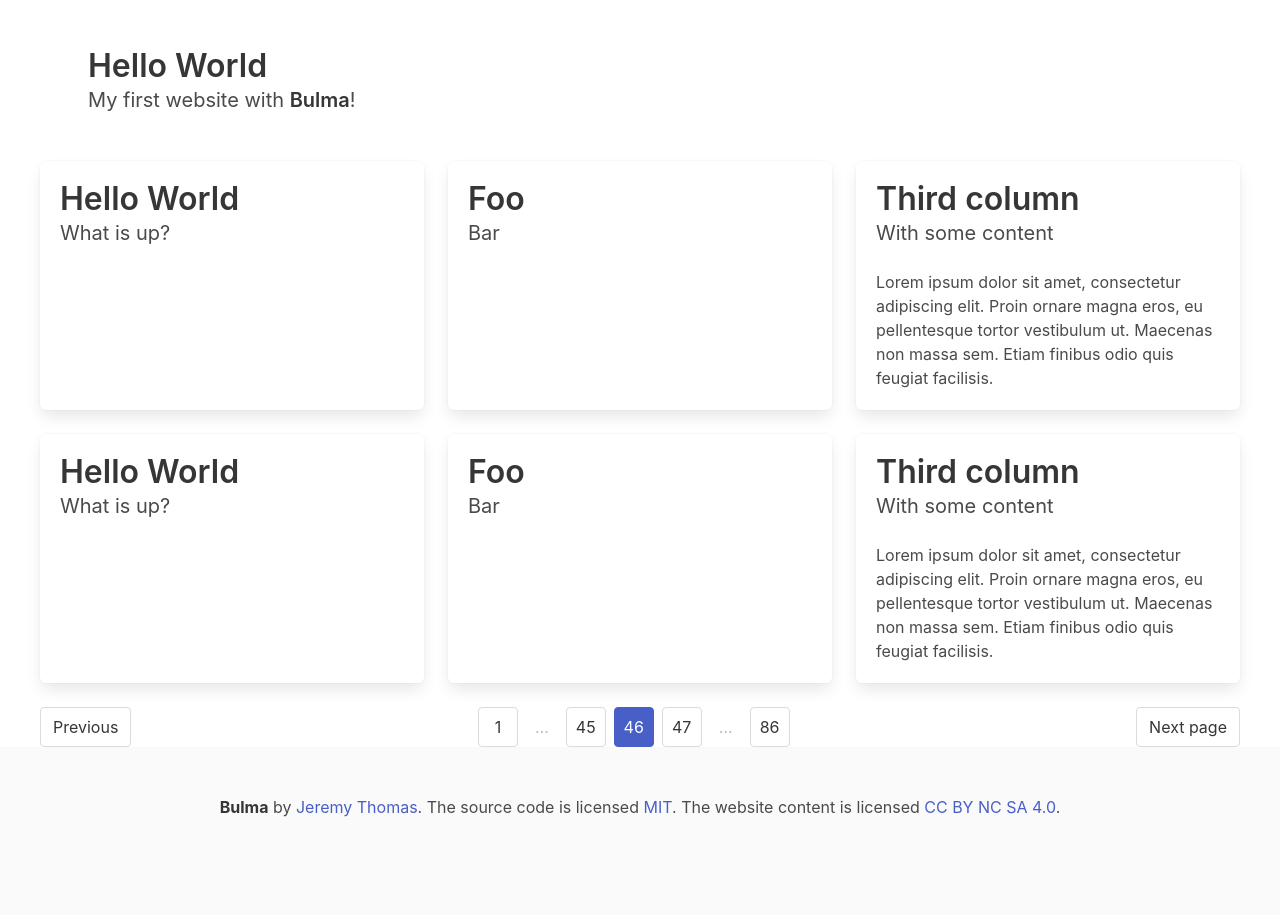
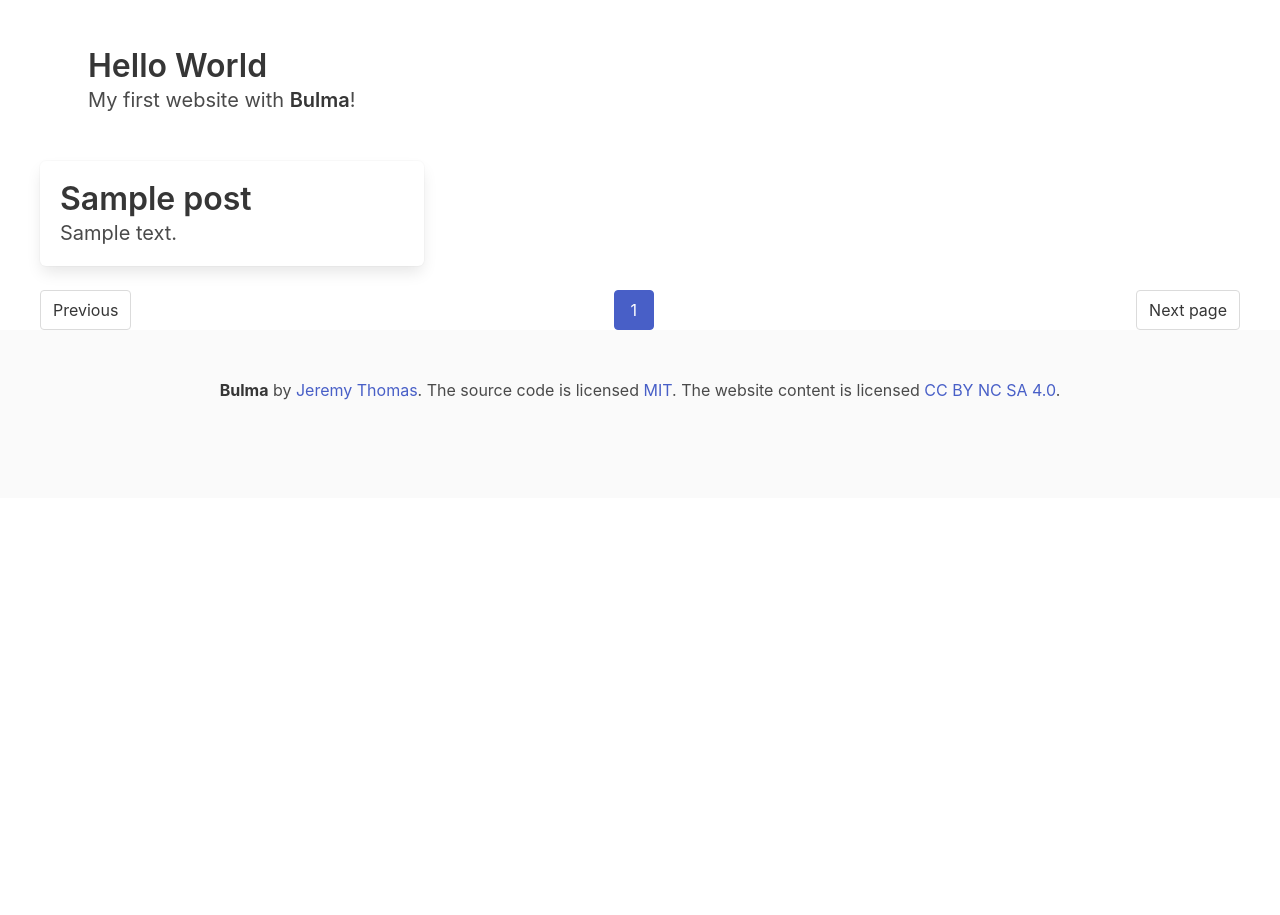
Before and after one commit to otfeb/jungle_miniProject, a Flask app: page / in a window 1280 px wide. Shown: the part 56-971 px from the top of the page. After the commit the page ends 456 px from the top, so only its background shows below. Run offline with Flask 3, Linux system fonts and the light colour scheme; a database or web service that is not in the repository returns one stand-in record (values such as "Sample title").

Commit message:
Feat: Pagination 추가

```diff
--- a/app.py
+++ b/app.py
@@ -1,14 +1,23 @@
 from flask import *
 from pymongo import MongoClient
+import math
 
 client = MongoClient('mongodb+srv://sparta:jungle@cluster0.sfuhxqa.mongodb.net/?retryWrites=true&w=majority&appName=Cluster0')
 db = client.dbjungle
 
 app = Flask(__name__)
 
-@app.route('/')
+@app.route('/', methods=['GET'])
 def index():
-    return render_template("index.html")
+    page = int(request.args.get('page', 1))
+    print(page)
+    limit = 6
+    offset = (page - 1) * limit
+    posts = list(db.posts.find({},{'_id':False}).skip(offset).limit(limit))
+    tot_count = list(db.posts.find({},{'_id':False}))
+    last_page_num = math.ceil(len(tot_count) / limit)
+    print(posts)
+    return render_template("index.html", posts=posts, page=page, zip=zip, last = last_page_num)
 
 @app.route('/signUp', methods=['POST'])
 def signUp():
--- a/templates/index.html
+++ b/templates/index.html
@@ -6,6 +6,7 @@
     <title>Hello Bulma!</title>
     <link rel="stylesheet" href="https://cdn.jsdelivr.net/npm/bulma@0.9.4/css/bulma.min.css" />
     <script src="https://ajax.googleapis.com/ajax/libs/jquery/3.7.1/jquery.min.js"></script>
+    <script src="https://code.jquery.com/jquery-3.5.1.js"></script>
     <style>
       .wrap {
         width: 1200px;
@@ -13,14 +14,13 @@
       }
     </style>
     <script>
-      function singUp(){
-        $(".modal").attr("class", "modal is-active");
+      function singUp() {
+        $('.modal').attr('class', 'modal is-active')
       }
 
-      function closeModal(){
-        $(".modal").attr("class", "modal");
+      function closeModal() {
+        $('.modal').attr('class', 'modal')
       }
-
     </script>
   </head>
   <body>
@@ -74,62 +74,48 @@
         </div>
       </section>
       <div class="tile is-ancestor">
+          {% for _, idx in zip(posts, [0,1,2]) %}
+          <div class="tile is-vertical is-4">
             <div class="tile is-parent">
               <article class="tile is-child box">
-          <p class="title">Hello World</p>
-          <p class="subtitle">What is up?</p>
-        </article>
-      </div>
-      <div class="tile is-parent">
-        <article class="tile is-child box">
-          <p class="title">Foo</p>
-          <p class="subtitle">Bar</p>
-        </article>
-      </div>
-      <div class="tile is-parent">
-        <article class="tile is-child box">
-          <p class="title">Third column</p>
-          <p class="subtitle">With some content</p>
-          <div class="content">
-            <p>Lorem ipsum dolor sit amet, consectetur adipiscing elit. Proin ornare magna eros, eu pellentesque tortor vestibulum ut. Maecenas non massa sem. Etiam finibus odio quis feugiat facilisis.</p>
-          </div>
+                <p class="title">{{ posts[idx].title }}</p>
+                <p class="subtitle">{{ posts[idx].content }}</p>
               </article>
             </div>
           </div>
+          {% endfor %}
+      </div>
+
       <div class="tile is-ancestor">
+        {% for idx in range(3, posts|length) %}
           <div class="tile is-parent">
             <article class="tile is-child box">
-          <p class="title">Hello World</p>
-          <p class="subtitle">What is up?</p>
+              <p class="title">{{ posts[idx].title }}</p>
+              <p class="subtitle">{{ posts[idx].content }}</p>
             </article>
           </div>
-      <div class="tile is-parent">
-        <article class="tile is-child box">
-          <p class="title">Foo</p>
-          <p class="subtitle">Bar</p>
-        </article>
+        {% endfor %}
       </div>
-      <div class="tile is-parent">
-        <article class="tile is-child box">
-          <p class="title">Third column</p>
-          <p class="subtitle">With some content</p>
-          <div class="content">
-            <p>Lorem ipsum dolor sit amet, consectetur adipiscing elit. Proin ornare magna eros, eu pellentesque tortor vestibulum ut. Maecenas non massa sem. Etiam finibus odio quis feugiat facilisis.</p>
-          </div>
-        </article>
-      </div>
-    </div>
+
       <nav class="pagination is-centered" role="navigation" aria-label="pagination">
         <a class="pagination-previous">Previous</a>
         <a class="pagination-next">Next page</a>
         <ul class="pagination-list">
-        <li><a class="pagination-link" aria-label="Goto page 1">1</a></li>
-        <li><span class="pagination-ellipsis">&hellip;</span></li>
-        <li><a class="pagination-link" aria-label="Goto page 45">45</a></li>
-        <li><a class="pagination-link is-current" aria-label="Page 46" aria-current="page">46</a></li>
-        <li><a class="pagination-link" aria-label="Goto page 47">47</a></li>
-        <li><span class="pagination-ellipsis">&hellip;</span></li>
-        <li><a class="pagination-link" aria-label="Goto page 86">86</a></li>
+          {% set page = page|int %}
+          {% if page != 1 %}
+            <li>
+              <a class="pagination-link" href="?page={{ page - 1 }}">{{ page - 1 }}</a>
+            </li>
+          {% endif %}
+          <li>
+            <a class="pagination-link is-current" aria-label="Page 46" aria-current="page">{{ page }}</a>
+          </li>
+          {% set last = last|int %}
+          {% if page != last %}
+            <li>
+              <a class="pagination-link" href="?page={{ page + 1 }}">{{ page + 1 }}</a>
+            </li>
+          {% endif %}
         </ul>
       </nav>
     </div>
@@ -151,11 +137,10 @@
             <button type="button" class="delete" aria-label="close" onclick="closeModal()"></button>
           </header>
           <section class="modal-card-body">
-
             <div class="field">
               <label class="label">ID</label>
               <div class="control">
-              <input class="input" type="text" name="user_id" placeholder="아이디를 입력해주세요">
+                <input class="input" type="text" name="user_id" placeholder="아이디를 입력해주세요" />
               </div>
               <p class="help"></p>
             </div>
@@ -163,17 +148,16 @@
             <div class="field">
               <label class="label">PW</label>
               <div class="control">
-              <input class="input" type="text" name="user_pw" placeholder="비밀번호를 입력해주세요">
+                <input class="input" type="text" name="user_pw" placeholder="비밀번호를 입력해주세요" />
               </div>
             </div>
 
             <div class="field">
               <label class="label">name</label>
               <div class="control">
-              <input class="input" type="text" name="user_name" placeholder="이름을 입력해주세요">
+                <input class="input" type="text" name="user_name" placeholder="이름을 입력해주세요" />
               </div>
             </div>
-
           </section>
           <footer class="modal-card-foot">
             <button type="submit" class="button is-success">회원가입</button>
@@ -182,6 +166,5 @@
         </form>
       </div>
     </div>
-
   </body>
 </html>
```
Lines whose indentation alone changed are shown as unchanged.
